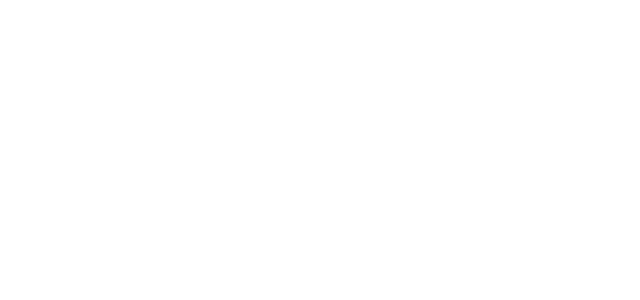
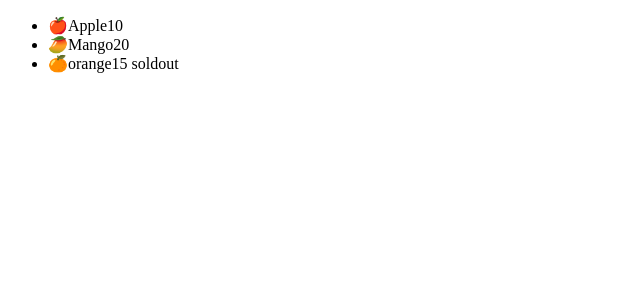
Before and after one commit to shreyapokhrel/intern, a React (Vite) app in the folder react/: page / in a window 1280 px wide. Shown: the top 300 px of the page, without its empty margins (0-640 px from the left). Built offline with nearby package versions, Linux system fonts and the light colour scheme.

Commit message:
conditionally Rendering

```diff
--- a/react/src/App.jsx
+++ b/react/src/App.jsx
@@ -2,7 +2,7 @@
 import reactLogo from './assets/react.svg'
 import './App.css' */
 
-import Conditional from "./components/Conditional";
+import Fruits from "./components/Fruits";
 function App() {
   //const seatNumbers =[1,4,3,5];
   //const [count, setCount] = useState(0)
@@ -14,7 +14,7 @@
 } */
   return (
     <div className="App">
-      <Conditional />
+      <Fruits />
     </div>
   );
   /*  { <a href="https://vitejs.dev" target="_blank">
--- a/react/src/components/Conditional.jsx
+++ b/react/src/components/Conditional.jsx
@@ -1,8 +1,20 @@
 import Code from "./Code";
 import Welcome from "./Welcome";
-export default function Conditional() {}
+export default function Conditional() {
+  // let message;
+  const display = true;;
+  /* if(display){
+     message=<h1>This is message 1</h1>;
+  }else{
+    message= <h1>This is message 2</h1>;;
+  } */
+  {
+    return display ? <h1>Message 1</h1> : <h1>Message 2</h1>;
 
-  /*  const display = true;
+  }
+}
+
+/*  const display = true;
     if(display){
         return (
             <div>
@@ -15,7 +27,7 @@
         </div>
         );
     } */
-  /* const display = false;
+/* const display = false;
   if (display) {
     return <Welcome />;
   } else {
--- a/react/src/components/Fruits.jsx
+++ b/react/src/components/Fruits.jsx
@@ -14,15 +14,20 @@
 import List from "./List";
 export default function Fruits() {
   const fruits = [
-    { name: "Apple", price: 10, emoji: "🍎" },
-    { name: "Mango", price: 20, emoji: "🥭" },
-    { name: "orange", price: 15, emoji: "🍊" },
+    { name: "Apple", price: 10, emoji: "🍎", soldout: false },
+    { name: "Mango", price: 20, emoji: "🥭", soldout: false },
+    { name: "orange", price: 15, emoji: "🍊", soldout: true },
   ];
   return (
     <div>
       <ul>
         {fruits.map((fruit) => (
-          <List name={fruit.name} emoji={fruit.emoji} price={fruit.price} />
+          <List
+            name={fruit.name}
+            emoji={fruit.emoji}
+            price={fruit.price}
+            soldout={fruit.soldout}
+          />
         ))}
       </ul>
     </div>
--- a/react/src/components/List.jsx
+++ b/react/src/components/List.jsx
@@ -1,9 +1,11 @@
-export default function List({ name, price, emoji }) {
+export default function List({ name, price, emoji , soldout}) {
   return (
-    <div>
-      {emoji}
-      {name}
-      {price}
-    </div>
+    <>
+     <li>
+          {emoji}
+          {name}
+          {price} {soldout ?"soldout":""}
+        </li>
+        </>
   );
 }
```
